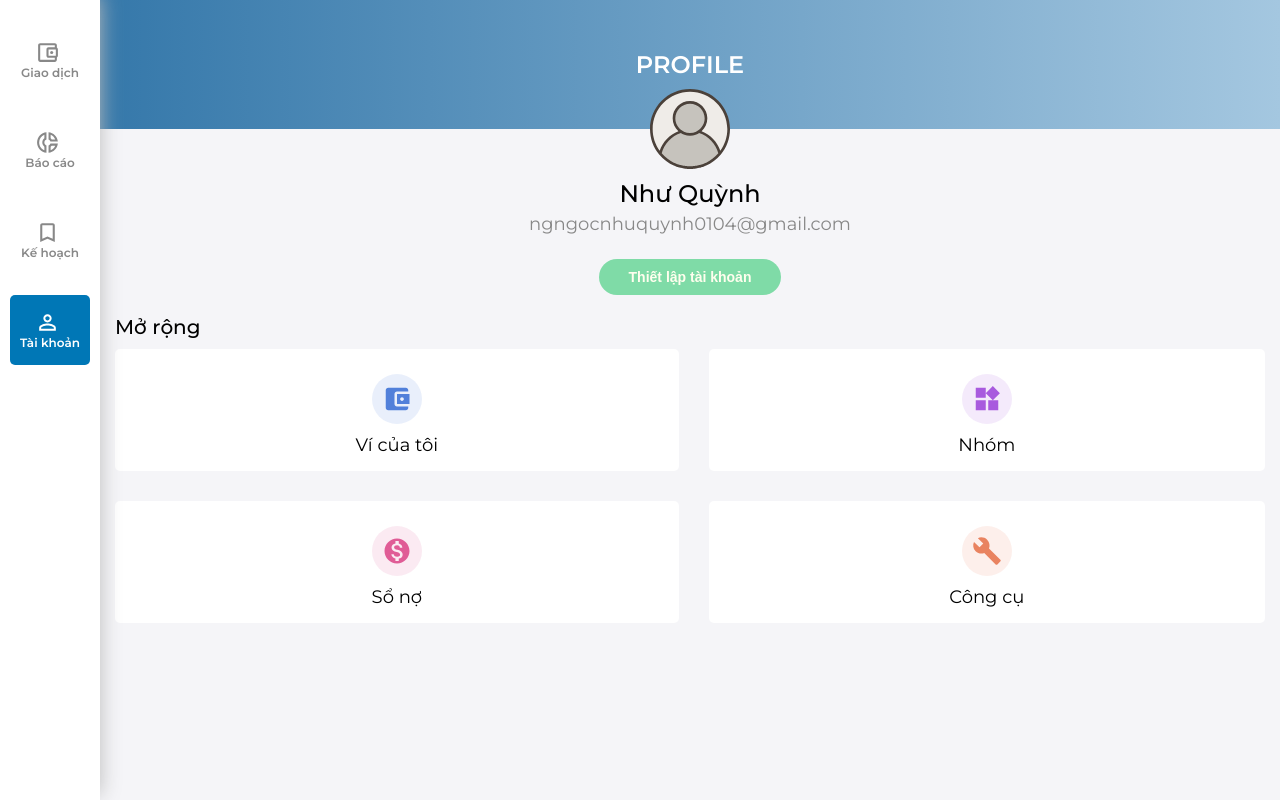
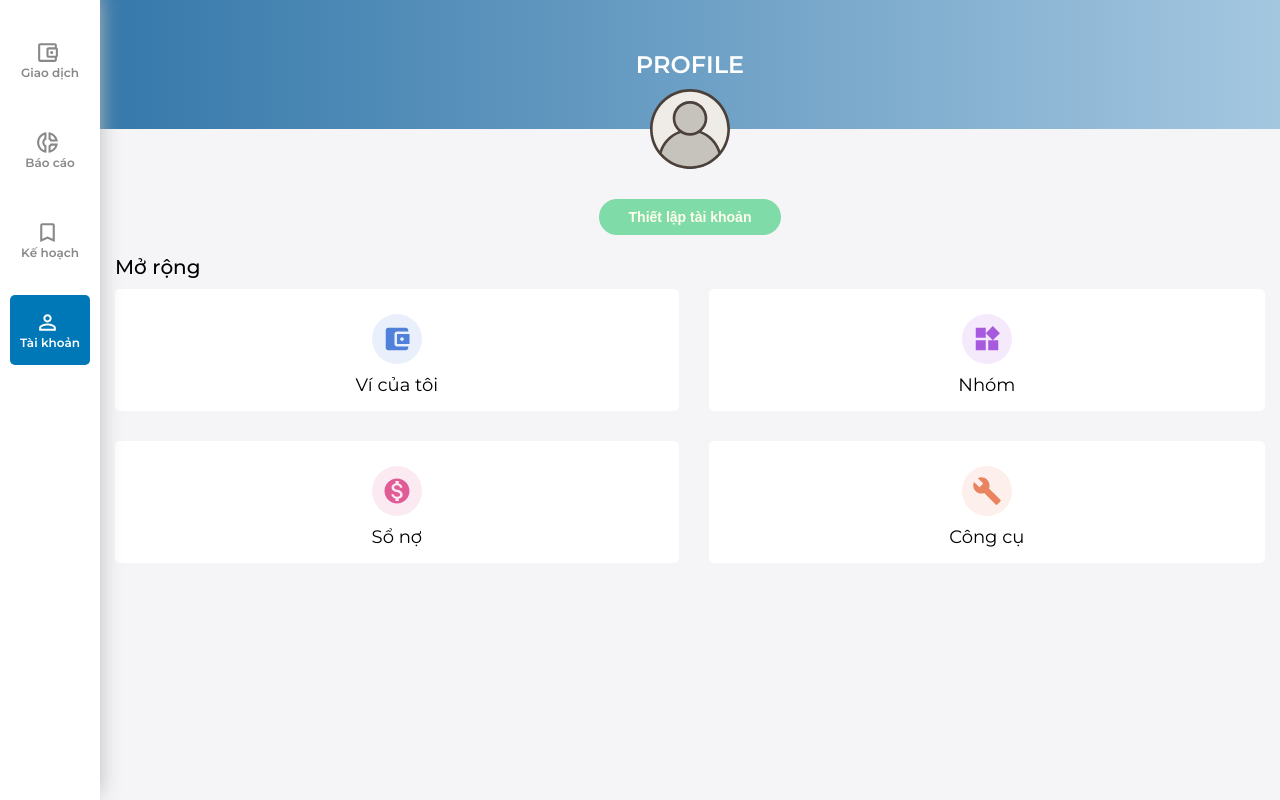
Before and after one commit to nhuquynh1499/expense-tracker, a React (Create React App) app: page /user in a window 1280 px wide. Built offline with nearby package versions, Linux system fonts and the light colour scheme; no server answers; sample sign-in values are in the browser's storage; what react-fusioncharts would draw is missing.

Commit message:
Get API for User Page

```diff
--- a/src/pages/User.js
+++ b/src/pages/User.js
@@ -1,4 +1,5 @@
-import React from "react";
+import React, { useState, useEffect } from "react";
+import axios from "axios";
 import AccountBalanceWalletIcon from "@material-ui/icons/AccountBalanceWallet";
 import WidgetsIcon from "@material-ui/icons/Widgets";
 import MonetizationOnIcon from "@material-ui/icons/MonetizationOn";
@@ -7,15 +8,27 @@ import userIcon from "../images/user.svg";
 import "./User.css";
 
 function User() {
+  const [user, setUser] = useState(null);
+
+  useEffect(() => {
+    async function fetchData() {
+      const res = await axios.get(
+        `http://localhost:8080/api/user/${localStorage.getItem("userId")}`
+      );
+      setUser(res.data);
+    }
+    fetchData();
+  }, []);
+
   return (
     <div className="user">
       <img className="avatar" src={userIcon} alt="avatar" />
       <div className="infor">
-        <h3 className="name">Như Quỳnh</h3>
-        <p className="mail">ngngocnhuquynh0104@gmail.com</p>
+        <h3 className="name">{user?.name}</h3>
+        <p className="mail">{user?.email}</p>
       </div>
       <button className="settingUser">Thiết lập tài khoản</button>
-      <h1 className='title'>Mở rộng</h1>
+      <h1 className="title">Mở rộng</h1>
       <div className="main">
         <div className="userItem">
           <div className="bgIcon wallet">
```
